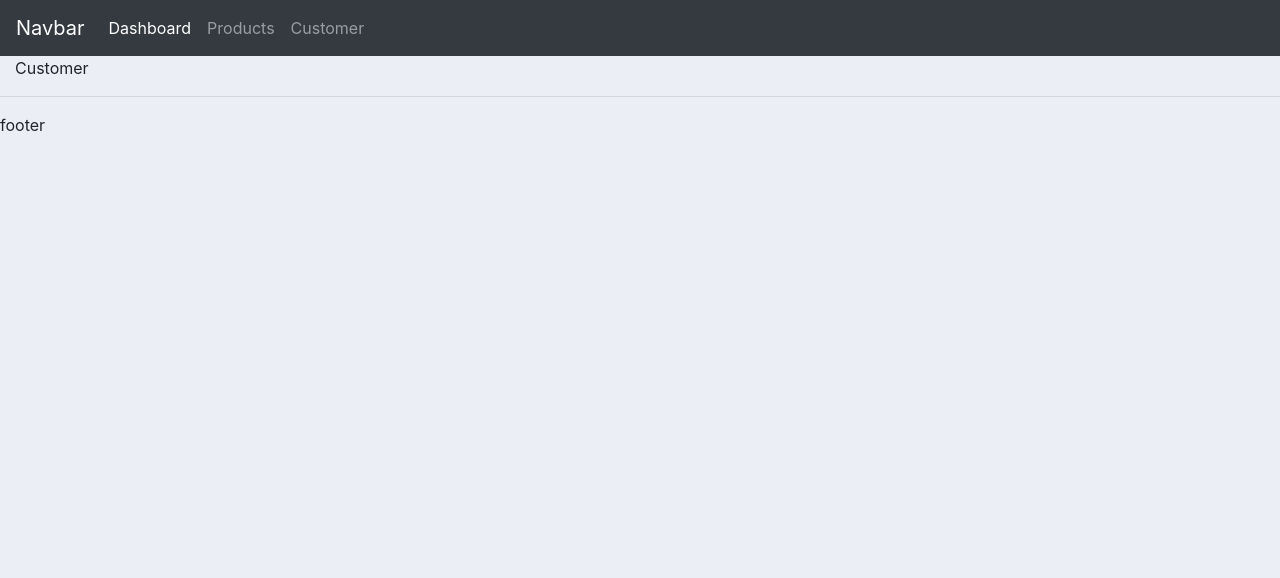
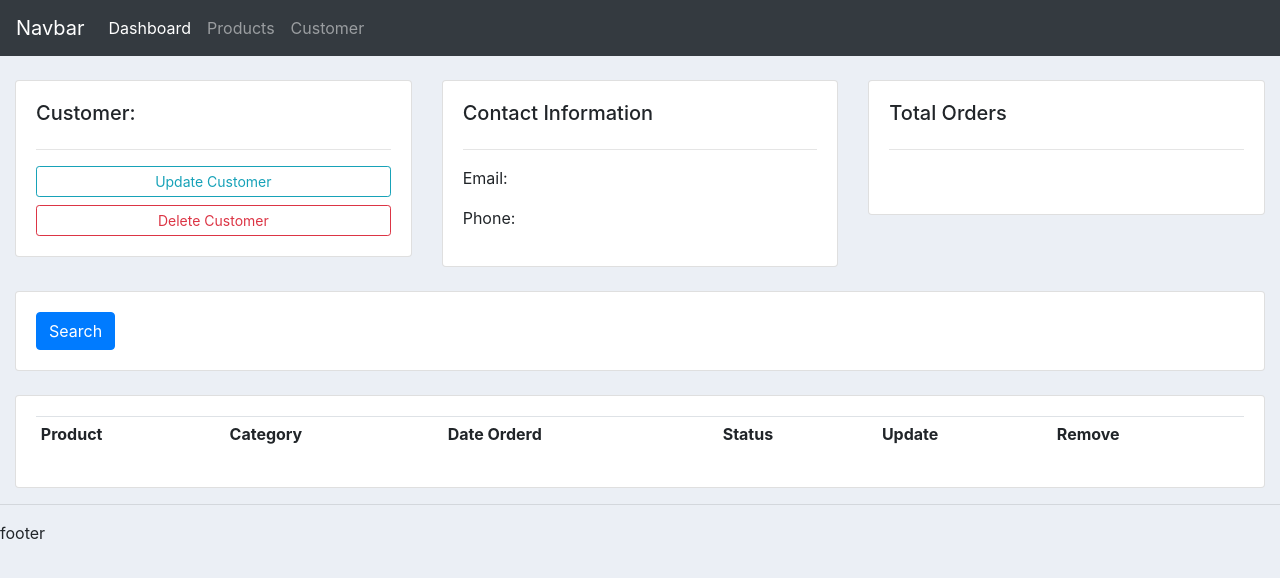
Before and after one commit to Aby-Sebastian/customer-management-app, a Django app: page /customer/ in a window 1280 px wide. Shown: the top 578 px of the page. Run offline with Django 3.2, Linux system fonts and the light colour scheme; lists and menus that the app fills with data are empty; some libraries are stand-ins or nearby versions.

Commit message:
created template for customer

```diff
--- a/accounts/templates/accounts/customer/customer.html
+++ b/accounts/templates/accounts/customer/customer.html
@@ -2,6 +2,69 @@
 
 {% block content %}
 
-<p>Customer</p>
+
+	<br>
+
+<div class="row">
+	<div class="col-md">
+		<div class="card card-body">
+			<h5>Customer:</h5>
+			<hr>
+			<a class="btn btn-outline-info  btn-sm btn-block" href="">Update Customer</a>
+			<a class="btn btn-outline-danger  btn-sm btn-block" href="">Delete Customer</a>
+
+		</div>
+	</div>
+
+	<div class="col-md">
+		<div class="card card-body">
+			<h5>Contact Information</h5>
+			<hr>
+			<p>Email: </p>
+			<p>Phone: </p>
+		</div>
+	</div>
+
+	<div class="col-md">
+		<div class="card card-body">
+			<h5>Total Orders</h5>
+			<hr>
+			<h1 style="text-align: center;padding: 10px"></h1>
+		</div>
+	</div>
+</div>
+
+
+<br>
+<div class="row">
+	<div class="col">
+		<div class="card card-body">
+			<form method="get">
+
+		    <button class="btn btn-primary" type="submit">Search</button>
+		  </form>
+		</div>
+	</div>
+
+</div>
+<br>
+
+<div class="row">
+	<div class="col-md">
+		<div class="card card-body">
+			<table class="table table-sm">
+				<tr>
+					<th>Product</th>
+					<th>Category</th>
+					<th>Date Orderd</th>
+					<th>Status</th>
+					<th>Update</th>
+					<th>Remove</th>
+				</tr>
+
+			</table>
+		</div>
+	</div>
+</div>
 
 {% endblock %}
```
